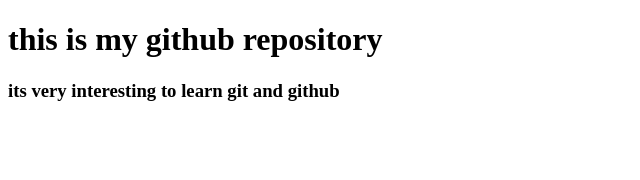
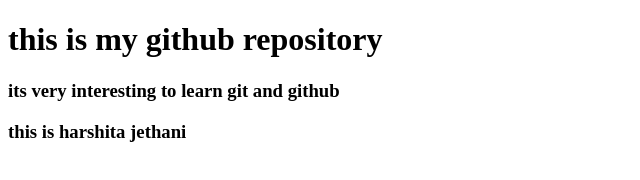
Before and after one commit to harshitajethani23/my-first-github-repo, a plain HTML site: page index.html in a window 1280 px wide. Shown: the whole page, without its empty margins (0-640 px from the left). Drawn offline with Linux system fonts and the light colour scheme.

Commit message:
name added

```diff
--- a/index.html
+++ b/index.html
@@ -6,6 +6,7 @@
 <body>
     <h1>this is my github repository</h1>
     <h3>its very interesting to learn git and github</h3>
+    <h3>this is harshita jethani</h3>
 
 </body>
 </html>
```
